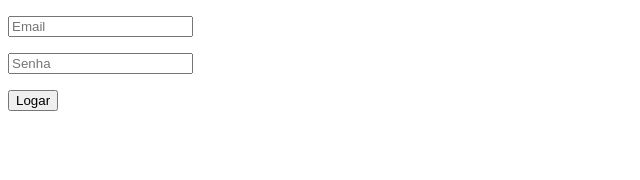
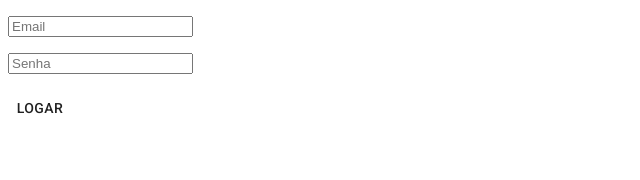
Before and after one commit to karinavit/SAP004-Burguer-Queen, a React (Create React App) app: page / in a window 1280 px wide. Shown: the top 180 px of the page, without its empty margins (0-640 px from the left). Built offline with nearby package versions, Linux system fonts and the light colour scheme.

Commit message:
instalando materialui e resolvendo rotas

```diff
--- a/package.json
+++ b/package.json
@@ -3,6 +3,7 @@
   "version": "0.1.0",
   "private": true,
   "dependencies": {
+    "@material-ui/core": "^4.11.0",
     "@testing-library/jest-dom": "^4.2.4",
     "@testing-library/react": "^9.5.0",
     "@testing-library/user-event": "^7.2.1",
--- a/public/index.html
+++ b/public/index.html
@@ -2,7 +2,11 @@
 <html lang="en">
   <head>
     <meta charset="utf-8" />
-
+    <link rel="stylesheet" href="https://fonts.googleapis.com/css?family=Roboto:300,400,500,700&display=swap" />
+    <meta
+      name="viewport"
+      content="minimum-scale=1, initial-scale=1, width=device-width"
+    />
 
     <link rel="icon" href="%PUBLIC_URL%/favicon.ico" />
     <meta name="viewport" content="width=device-width, initial-scale=1" />
--- a/src/pages/Componentes/Button.js
+++ b/src/pages/Componentes/Button.js
@@ -1,10 +1,11 @@
 import React from 'react';
+import Button from '@material-ui/core/Button';
 
-function Button(props) {
+function Botao(props) {
 
     return (
-        <button onClick={props.onClick}>{props.children}</button>
+        <Button onClick={props.onClick}>{props.children}</Button>
     );
   }
 
-  export default Button;
+  export default Botao;
--- a/src/routes.js
+++ b/src/routes.js
@@ -5,7 +5,7 @@
 import "firebase/auth";
 import "firebase/firestore";
 
-import login from './pages/login'
+import Login from './pages/login'
 import Register from './pages/Register'
 import Garcom from './pages/garçom/garcom'
 import Cozinha from './pages/cozinha/cozinha'
@@ -34,7 +34,7 @@
 
         <Component {...props} />
       ) : (
-        <Redirect to={{ pathname: "/garcom"}} />
+        <Redirect to={{ pathname: "/"}} />
 
 
       )
@@ -52,7 +52,7 @@
 const Routes = () => (
     <BrowserRouter>
       <Switch>
-        <Route exact path="/" component={login} />
+        <Route exact path="/" component={Login} />
         <Route path="/cadastro" component={Register} />
         <PrivateRoute path="/garcom" component={Garcom}/>
         <PrivateRoute path="/cozinha" component={Cozinha} />
```
Also changed, not shown: 1 other file (tests, documents, lock files or other folders).
